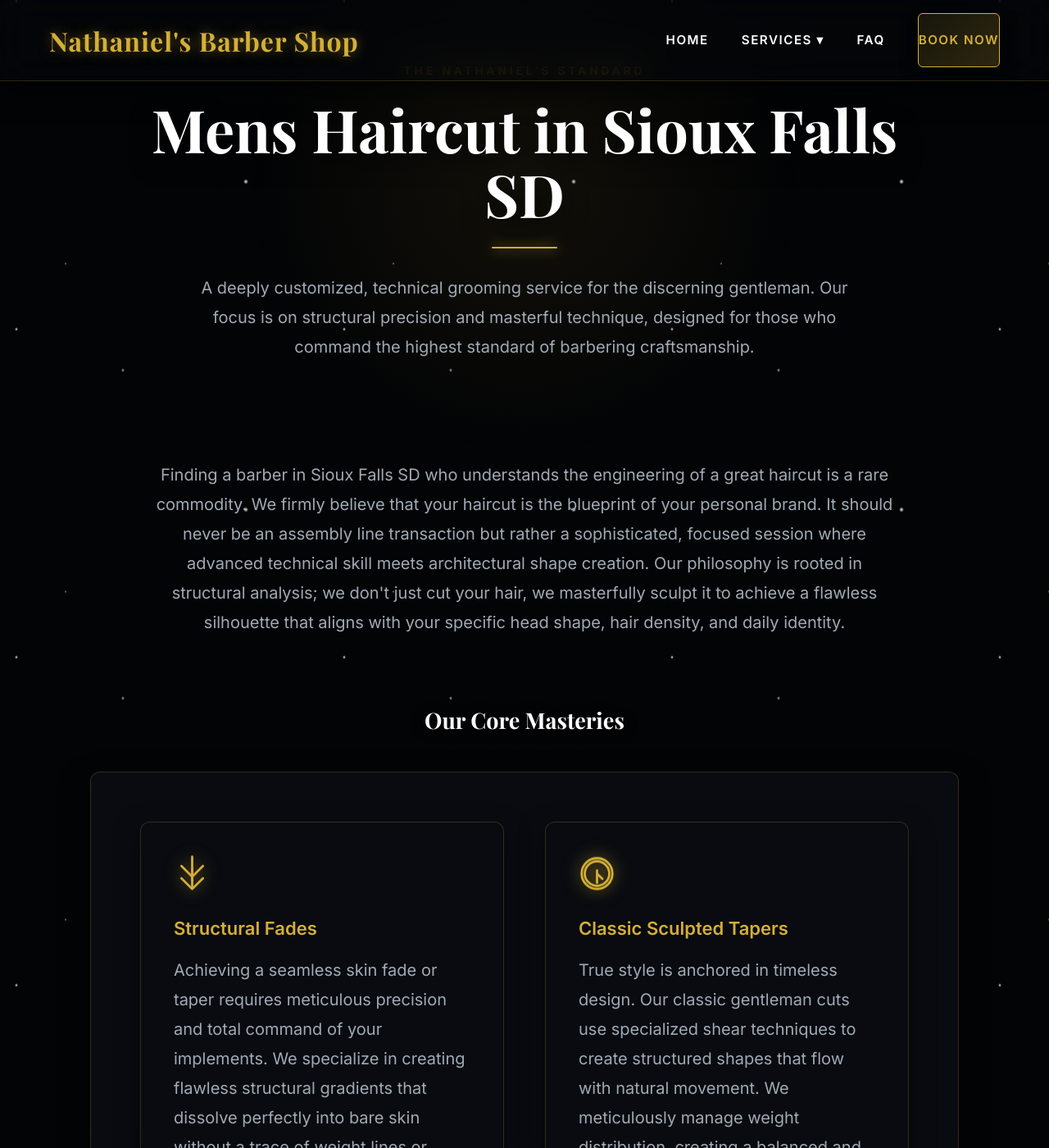
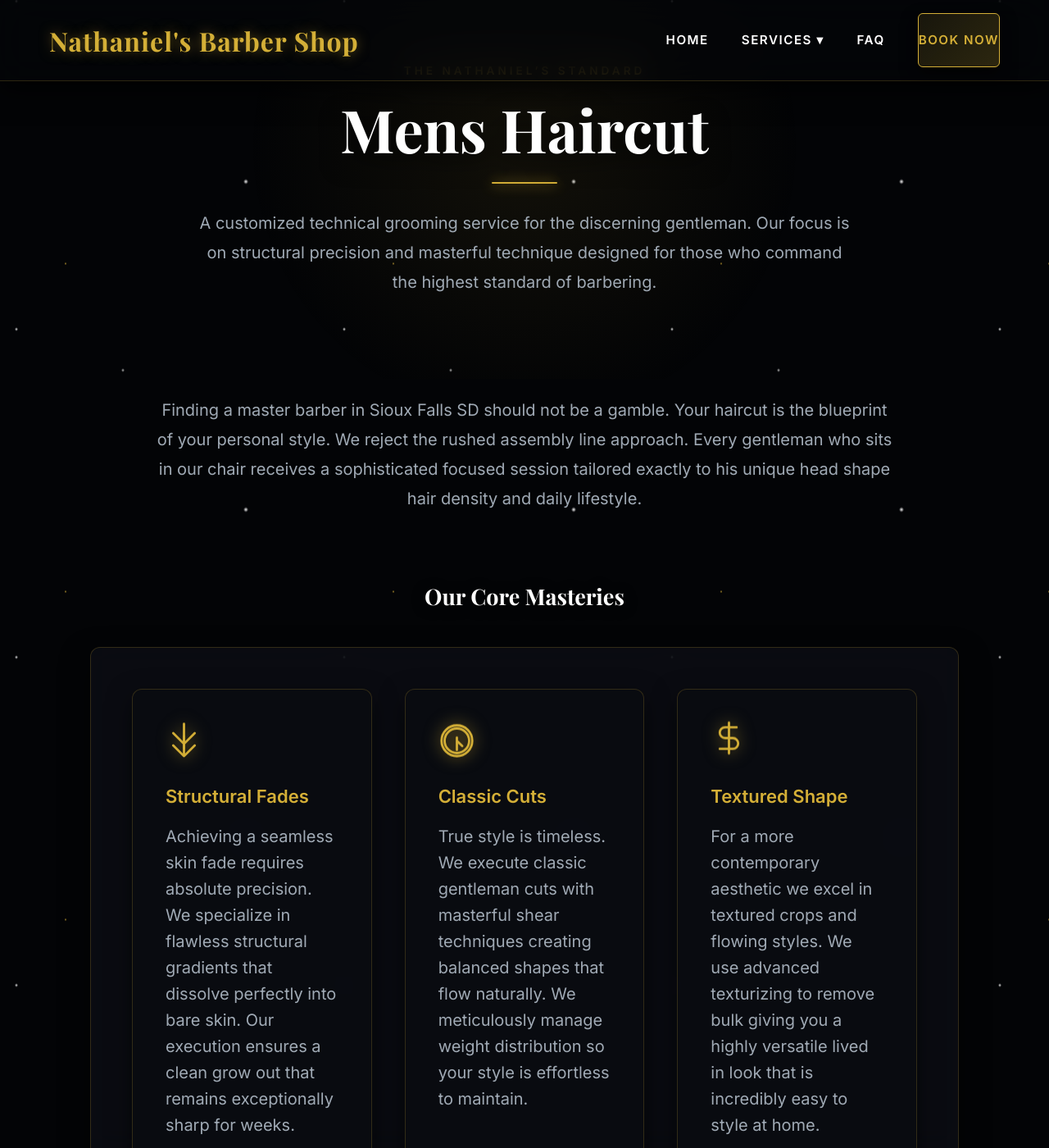
Before and after one commit to YourOnlineSquad/nathaniels-barber-shop, a Jekyll site: the page built from services/mens-haircut.md, in a window 1280 px wide and 1400 px high, scrolled down 203 px. Shown: the whole window at 82% size. Built offline with Jekyll 4.4.1, drawn with Linux system fonts in a browser that asks for light colours; some web fonts are replaced; some of the changed text lies outside the part shown.

Commit message:
Update mens-haircut.md

```diff
--- a/services/mens-haircut.md
+++ b/services/mens-haircut.md
@@ -6,9 +6,9 @@ title: Mens Haircut in Sioux Falls SD | Nathaniel’s Barber Shop
 <header class="hero-cinematic">
   <div class="container" style="max-width: 1000px;">
     <span class="eyebrow-text">The Nathaniel’s Standard</span>
-    <h1 class="hero-title" style="font-size: clamp(3rem, 6vw, 4.5rem);">Mens Haircut in Sioux Falls SD</h1>
+    <h1 class="hero-title" style="font-size: clamp(3rem, 6vw, 4.5rem);">Mens Haircut</h1>
     <div class="accent-line"></div>
-    <p class="hero-subtitle" style="font-size: 20px; max-width: 800px;">A deeply customized, technical grooming service for the discerning gentleman. Our focus is on structural precision and masterful technique, designed for those who command the highest standard of barbering craftsmanship.</p>
+    <p class="hero-subtitle" style="font-size: 20px; max-width: 800px;">A customized technical grooming service for the discerning gentleman. Our focus is on structural precision and masterful technique designed for those who command the highest standard of barbering.</p>
   </div>
 </header>
 
@@ -16,31 +16,31 @@ title: Mens Haircut in Sioux Falls SD | Nathaniel’s Barber Shop
   <div class="container" style="max-width: 1100px; text-align: center;">
 
     <p style="color: var(--text-muted); font-size: 20px; line-height: 1.8; margin: 0 auto 80px; max-width: 900px;">
-      Finding a barber in Sioux Falls SD who understands the engineering of a great haircut is a rare commodity. We firmly believe that your haircut is the blueprint of your personal brand. It should never be an assembly line transaction but rather a sophisticated, focused session where advanced technical skill meets architectural shape creation. Our philosophy is rooted in structural analysis; we don't just cut your hair, we masterfully sculpt it to achieve a flawless silhouette that aligns with your specific head shape, hair density, and daily identity.
+      Finding a master barber in Sioux Falls SD should not be a gamble. Your haircut is the blueprint of your personal style. We reject the rushed assembly line approach. Every gentleman who sits in our chair receives a sophisticated focused session tailored exactly to his unique head shape hair density and daily lifestyle.
     </p>
 
     <h3 style="color: var(--text-light); margin-bottom: 40px; font-size: 27px;">Our Core Masteries</h3>
 
-    <div style="text-align: left; background: var(--bg-card); border: 1px solid var(--border-glow); border-radius: 12px; padding: 60px; backdrop-filter: blur(16px); box-shadow: 0 15px 35px rgba(0, 0, 0, 0.5); margin-bottom: 80px;">
+    <div style="text-align: left; background: var(--bg-card); border: 1px solid var(--border-glow); border-radius: 12px; padding: 50px; backdrop-filter: blur(16px); box-shadow: 0 15px 35px rgba(0, 0, 0, 0.5); margin-bottom: 80px;">
 
-      <div style="display: grid; grid-template-columns: repeat(auto-fit, minmax(300px, 1fr)); gap: 50px;">
+      <div style="display: grid; grid-template-columns: repeat(auto-fit, minmax(280px, 1fr)); gap: 40px;">
 
         <div style="background: rgba(10, 12, 18, 0.6); border: 1px solid var(--border-glow); border-radius: 12px; padding: 40px; transform: translateY(0); transition: all 0.3s ease; box-shadow: 0 10px 30px rgba(0,0,0,0.5);" onmouseover="this.style.transform='translateY(-10px)'; this.style.boxShadow='0 20px 40px rgba(212, 175, 55, 0.4)'; this.style.borderColor='var(--accent-gold)';" onmouseout="this.style.transform='translateY(0)'; this.style.boxShadow='0 10px 30px rgba(0,0,0,0.5)'; this.style.borderColor='var(--border-glow)';">
           <svg style="width: 45px; height: 45px; stroke: var(--accent-gold); fill: none; margin-bottom: 20px; filter: drop-shadow(0 0 10px rgba(212, 175, 55, 0.6)); animation: floatUpDown 5s ease-in-out infinite;" viewBox="0 0 24 24" stroke-width="1.5" stroke-linecap="round" stroke-linejoin="round"><path d="M12 2v20"/><path d="m19 8-7 7-7-7"/><path d="M12 10v8"/><path d="m19 16-7 7-7-7"/></svg>
           <p style="font-size: 22px; margin-bottom: 15px; line-height: 1.6;"><strong style="color: var(--accent-gold);">Structural Fades</strong></p>
-          <p style="font-size: 20px; color: var(--text-muted); line-height: 1.8;">Achieving a seamless skin fade or taper requires meticulous precision and total command of your implements. We specialize in creating flawless structural gradients that dissolve perfectly into bare skin without a trace of weight lines or uneven patches. Whether it is a aggressive high bald fade or a conservative low drop fade, our execution focuses on shape retention, ensuring a clean and structured grow out that remains sharp for weeks.</p>
+          <p style="font-size: 20px; color: var(--text-muted); line-height: 1.6;">Achieving a seamless skin fade requires absolute precision. We specialize in flawless structural gradients that dissolve perfectly into bare skin. Our execution ensures a clean grow out that remains exceptionally sharp for weeks.</p>
         </div>
 
         <div style="background: rgba(10, 12, 18, 0.6); border: 1px solid var(--border-glow); border-radius: 12px; padding: 40px; transform: translateY(0); transition: all 0.3s ease; box-shadow: 0 10px 30px rgba(0,0,0,0.5);" onmouseover="this.style.transform='translateY(-10px)'; this.style.boxShadow='0 20px 40px rgba(212, 175, 55, 0.4)'; this.style.borderColor='var(--accent-gold)';" onmouseout="this.style.transform='translateY(0)'; this.style.boxShadow='0 10px 30px rgba(0,0,0,0.5)'; this.style.borderColor='var(--border-glow)';">
           <svg style="width: 45px; height: 45px; stroke: var(--accent-gold); fill: none; margin-bottom: 20px; filter: drop-shadow(0 0 10px rgba(212, 175, 55, 0.6)); animation: floatUpDown 6s ease-in-out infinite;" viewBox="0 0 24 24" stroke-width="1.5" stroke-linecap="round" stroke-linejoin="round"><path d="M12 2a10 10 0 1 0 10 10A10 10 0 0 0 12 2Zm0 18a8 8 0 1 1 8-8 8 8 0 0 1-8 8Z"/><path d="m15.5 15.5-3-3"/><path d="M12 10v8"/></svg>
-          <p style="font-size: 22px; margin-bottom: 15px; line-height: 1.6;"><strong style="color: var(--accent-gold);">Classic Sculpted Tapers</strong></p>
-          <p style="font-size: 20px; color: var(--text-muted); line-height: 1.8;">True style is anchored in timeless design. Our classic gentleman cuts use specialized shear techniques to create structured shapes that flow with natural movement. We meticulously manage weight distribution, creating a balanced and proportional taper that frames your face perfectly. These cuts are defined by precise outline creation and masterful layering, ensuring your style remains highly refined and effortless to manage, maintaining its integrity throughout the day.</p>
+          <p style="font-size: 22px; margin-bottom: 15px; line-height: 1.6;"><strong style="color: var(--accent-gold);">Classic Cuts</strong></p>
+          <p style="font-size: 20px; color: var(--text-muted); line-height: 1.6;">True style is timeless. We execute classic gentleman cuts with masterful shear techniques creating balanced shapes that flow naturally. We meticulously manage weight distribution so your style is effortless to maintain.</p>
         </div>
 
         <div style="background: rgba(10, 12, 18, 0.6); border: 1px solid var(--border-glow); border-radius: 12px; padding: 40px; transform: translateY(0); transition: all 0.3s ease; box-shadow: 0 10px 30px rgba(0,0,0,0.5);" onmouseover="this.style.transform='translateY(-10px)'; this.style.boxShadow='0 20px 40px rgba(212, 175, 55, 0.4)'; this.style.borderColor='var(--accent-gold)';" onmouseout="this.style.transform='translateY(0)'; this.style.boxShadow='0 10px 30px rgba(0,0,0,0.5)'; this.style.borderColor='var(--border-glow)';">
           <svg style="width: 45px; height: 45px; stroke: var(--accent-gold); fill: none; margin-bottom: 20px; filter: drop-shadow(0 0 10px rgba(212, 175, 55, 0.6)); animation: floatUpDown 7s ease-in-out infinite;" viewBox="0 0 24 24" stroke-width="1.5" stroke-linecap="round" stroke-linejoin="round"><path d="M12 2v20M17 5H9.5a3.5 3.5 0 0 0 0 7h5a3.5 3.5 0 0 1 0 7H6"/></svg>
-          <p style="font-size: 22px; margin-bottom: 15px; line-height: 1.6;"><strong style="color: var(--accent-gold);">Textured Shape Creation</strong></p>
-          <p style="font-size: 20px; color: var(--text-muted); line-height: 1.8;">For clients demanding a more dynamic or contemporary look, we excel in textured crops and masterful flowing styles. This technique goes beyond simple layering; it involves precise bulk removal and advanced texturizing to create movement and dimension. Our goal is to provide a versatile style that you can easily maintain with the right product sea salt spray or matte clay, giving you an effortlessly lived in yet completely polished appearance that is perfectly tailored to your individual hair type.</p>
+          <p style="font-size: 22px; margin-bottom: 15px; line-height: 1.6;"><strong style="color: var(--accent-gold);">Textured Shape</strong></p>
+          <p style="font-size: 20px; color: var(--text-muted); line-height: 1.6;">For a more contemporary aesthetic we excel in textured crops and flowing styles. We use advanced texturizing to remove bulk giving you a highly versatile lived in look that is incredibly easy to style at home.</p>
         </div>
 
       </div>
@@ -49,16 +49,16 @@ title: Mens Haircut in Sioux Falls SD | Nathaniel’s Barber Shop
     <div style="display: grid; grid-template-columns: repeat(auto-fit, minmax(400px, 1fr)); gap: 60px; margin-bottom: 80px; text-align: left;">
 
       <div style="background: rgba(10, 12, 18, 0.6); border: 1px solid var(--border-glow); border-radius: 12px; padding: 50px; backdrop-filter: blur(16px); box-shadow: 0 10px 30px rgba(0,0,0,0.5); transform: translateY(0); transition: all 0.3s ease;" onmouseover="this.style.transform='translateY(-10px)'; this.style.boxShadow='0 20px 40px rgba(212, 175, 55, 0.4)'; this.style.borderColor='var(--accent-gold)';" onmouseout="this.style.transform='translateY(0)'; this.style.boxShadow='0 10px 30px rgba(0,0,0,0.5)'; this.style.borderColor='var(--border-glow)';">
-        <h3 style="color: var(--text-light); margin-bottom: 25px; font-size: 27px;">The Structural Analysis</h3>
-        <p style="color: var(--text-muted); font-size: 20px; line-height: 1.8;">
-          The most critical implement in our shop is not the clipper or the shear it is the rigorous structural analysis we perform before the cape even goes on. We don't just ask what you want, we examine your natural growth patterns analyze cowlicks and dissect your head shape to establish a master blueprint for your cut. This uncompromised consultation ensures we are in total alignment, moving beyond generic descriptions to create a deeply personalized technical shape that perfectly matches your lifestyle goals.
+        <h3 style="color: var(--text-light); margin-bottom: 25px; font-size: 27px;">The Consultation</h3>
+        <p style="color: var(--text-muted); font-size: 20px; line-height: 1.6;">
+          We perform a rigorous structural analysis before the cape even goes on. We examine your natural growth patterns and head shape to establish a master blueprint ensuring we are in total alignment with your specific goals.
         </p>
       </div>
 
       <div style="background: rgba(10, 12, 18, 0.6); border: 1px solid var(--border-glow); border-radius: 12px; padding: 50px; backdrop-filter: blur(16px); box-shadow: 0 10px 30px rgba(0,0,0,0.5); transform: translateY(0); transition: all 0.3s ease;" onmouseover="this.style.transform='translateY(-10px)'; this.style.boxShadow='0 20px 40px rgba(212, 175, 55, 0.4)'; this.style.borderColor='var(--accent-gold)';" onmouseout="this.style.transform='translateY(0)'; this.style.boxShadow='0 10px 30px rgba(0,0,0,0.5)'; this.style.borderColor='var(--border-glow)';">
         <h3 style="color: var(--text-light); margin-bottom: 25px; font-size: 27px;">Uninterrupted Focus</h3>
-        <p style="color: var(--text-muted); font-size: 20px; line-height: 1.8;">
-          A premium technical service demands undivided concentration. Traditional salons and high volume walk in shops are plague by constant interruptions crowded waiting rooms and rushed overlapping appointments. Our strictly appointment only model guarantees you receive our total focus in a calm private atmosphere. When you reserve your chair you secure a dedicated time block where the master barber provides meticulous craftsmanship from the initial consultation to the final precise style.
+        <p style="color: var(--text-muted); font-size: 20px; line-height: 1.6;">
+          Premium service demands undivided concentration. Our strictly appointment only model guarantees you receive our total focus in a calm private environment away from the noise of crowded waiting rooms.
         </p>
       </div>
 
@@ -73,21 +73,21 @@ title: Mens Haircut in Sioux Falls SD | Nathaniel’s Barber Shop
 
     <h3 style="color: var(--text-light); margin-bottom: 40px; font-size: 27px;">Service Frequently Asked Questions</h3>
 
-    <div style="display: grid; grid-template-columns: repeat(auto-fit, minmax(350px, 1fr)); gap: 30px; margin-bottom: 80px; text-align: left;">
+    <div style="display: grid; grid-template-columns: repeat(auto-fit, minmax(280px, 1fr)); gap: 40px; margin-bottom: 80px; text-align: left;">
 
       <div style="background: rgba(10, 12, 18, 0.6); border: 1px solid var(--border-glow); border-radius: 12px; padding: 40px; backdrop-filter: blur(16px); box-shadow: 0 10px 30px rgba(0,0,0,0.5); transform: translateY(0); transition: all 0.3s ease;" onmouseover="this.style.transform='translateY(-10px)'; this.style.boxShadow='0 20px 40px rgba(212, 175, 55, 0.4)'; this.style.borderColor='var(--accent-gold)';" onmouseout="this.style.transform='translateY(0)'; this.style.boxShadow='0 10px 30px rgba(0,0,0,0.5)'; this.style.borderColor='var(--border-glow)';">
         <h4 style="color: var(--accent-gold); font-size: 22px; margin-bottom: 15px;">How often should I get my haircut?</h4>
-        <p style="color: var(--text-muted); font-size: 20px; line-height: 1.8; margin: 0;">To keep a tight structural fade or classic taper looking absolutely razor sharp we recommend scheduling a touch up appointment every two to three weeks. For longer classic gents cuts or textured styles that allow for more natural movement you can typically extend your maintenance visits to every four to six weeks.</p>
+        <p style="color: var(--text-muted); font-size: 20px; line-height: 1.6; margin: 0;">To keep a fade looking razor sharp we recommend a touch up every two to three weeks. Longer classic cuts can typically extend to four to six weeks.</p>
       </div>
 
       <div style="background: rgba(10, 12, 18, 0.6); border: 1px solid var(--border-glow); border-radius: 12px; padding: 40px; backdrop-filter: blur(16px); box-shadow: 0 10px 30px rgba(0,0,0,0.5); transform: translateY(0); transition: all 0.3s ease;" onmouseover="this.style.transform='translateY(-10px)'; this.style.boxShadow='0 20px 40px rgba(212, 175, 55, 0.4)'; this.style.borderColor='var(--accent-gold)';" onmouseout="this.style.transform='translateY(0)'; this.style.boxShadow='0 10px 30px rgba(0,0,0,0.5)'; this.style.borderColor='var(--border-glow)';">
         <h4 style="color: var(--accent-gold); font-size: 22px; margin-bottom: 15px;">Which products do you recommend?</h4>
-        <p style="color: var(--text-muted); font-size: 20px; line-height: 1.8; margin: 0;">Product selection is highly specific and depends entirely on your desired finish hair texture and the style of your cut. We typically prescribe matte pastes and clays for a naturally textured matte finish sea salt spray for dynamic movement or traditional pomades for a classic structured shine. Your barber will diagnose your specific needs during the style finish.</p>
+        <p style="color: var(--text-muted); font-size: 20px; line-height: 1.6; margin: 0;">Product selection depends entirely on your cut. We prescribe matte clays for a natural finish and traditional pomades for a structured shine.</p>
       </div>
 
       <div style="background: rgba(10, 12, 18, 0.6); border: 1px solid var(--border-glow); border-radius: 12px; padding: 40px; backdrop-filter: blur(16px); box-shadow: 0 10px 30px rgba(0,0,0,0.5); transform: translateY(0); transition: all 0.3s ease;" onmouseover="this.style.transform='translateY(-10px)'; this.style.boxShadow='0 20px 40px rgba(212, 175, 55, 0.4)'; this.style.borderColor='var(--accent-gold)';" onmouseout="this.style.transform='translateY(0)'; this.style.boxShadow='0 10px 30px rgba(0,0,0,0.5)'; this.style.borderColor='var(--border-glow)';">
-        <h4 style="color: var(--accent-gold); font-size: 22px; margin-bottom: 15px;">How long does this premium service take?</h4>
-        <p style="color: var(--text-muted); font-size: 20px; line-height: 1.8; margin: 0;">We block out ample time for every single client because we absolutely refuse to rush perfection. We invest the necessary time from the initial consultation through the entire technical execution and final professional style ensuring you receive the highest level of craftsmanship. Your barber provides meticulous undivided attention from start to finish.</p>
+        <h4 style="color: var(--accent-gold); font-size: 22px; margin-bottom: 15px;">How long does this service take?</h4>
+        <p style="color: var(--text-muted); font-size: 20px; line-height: 1.6; margin: 0;">We block out ample time because we refuse to rush perfection. You receive meticulous undivided attention from the consultation to the final style.</p>
       </div>
 
     </div>
```
